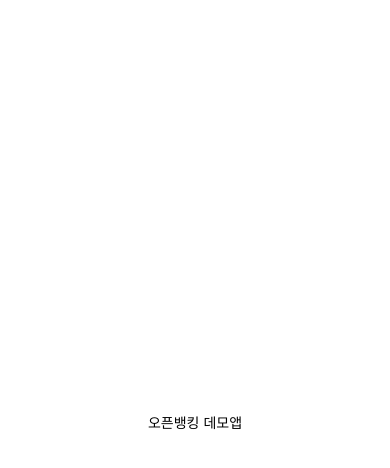
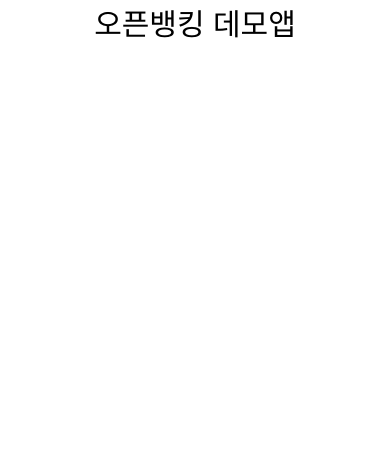
Before and after one commit to AF2-1/OpenBanking_Demo, a React Native app: screen / in a window 390 px wide. Shown: the top 468 px of the page. Built offline with nearby package versions, Linux system fonts and the light colour scheme.

Commit message:
[Feat] Openbanking demo app start

```diff
--- a/App.js
+++ b/App.js
@@ -1,12 +1,12 @@
 import { StatusBar } from 'expo-status-bar';
-import { StyleSheet, Text, View } from 'react-native';
+import { StyleSheet, Text, View, SafeAreaView } from 'react-native';
 
 export default function App() {
   return (
-    <View style={styles.container}>
-      <Text>오픈뱅킹 데모앱</Text>
+    <SafeAreaView  style={styles.container}>
+      <Text style={styles.title}>오픈뱅킹 데모앱</Text>
       <StatusBar style="auto" />
-    </View>
+    </SafeAreaView>
   );
 }
 
@@ -15,6 +15,8 @@
     flex: 1,
     backgroundColor: '#fff',
     alignItems: 'center',
-    justifyContent: 'center',
   },
+  title: {
+    fontSize: 30,
+  }
 });
```
